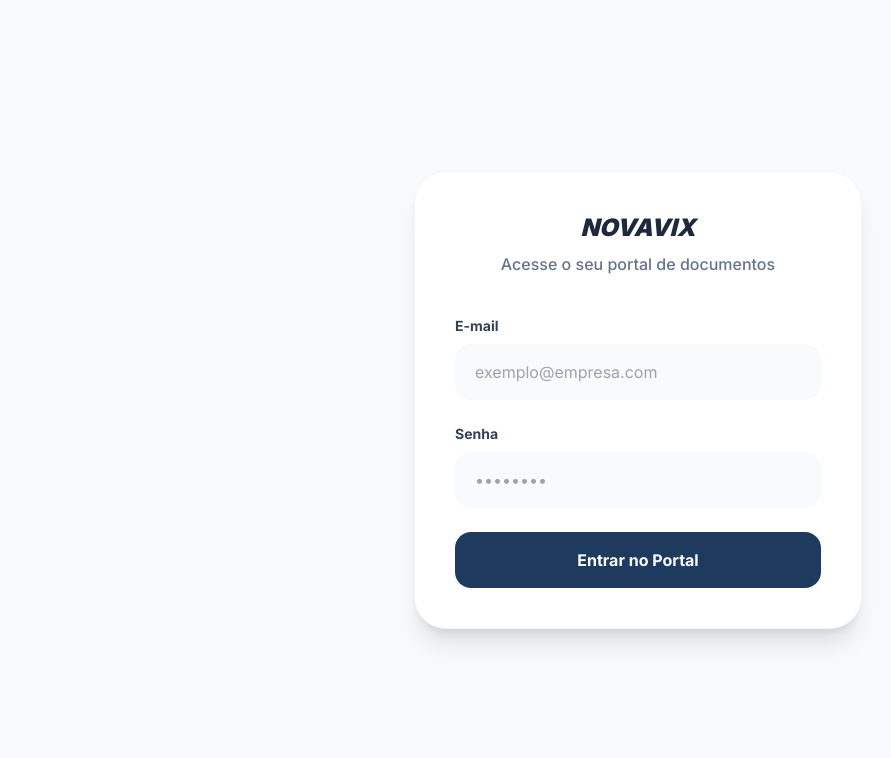
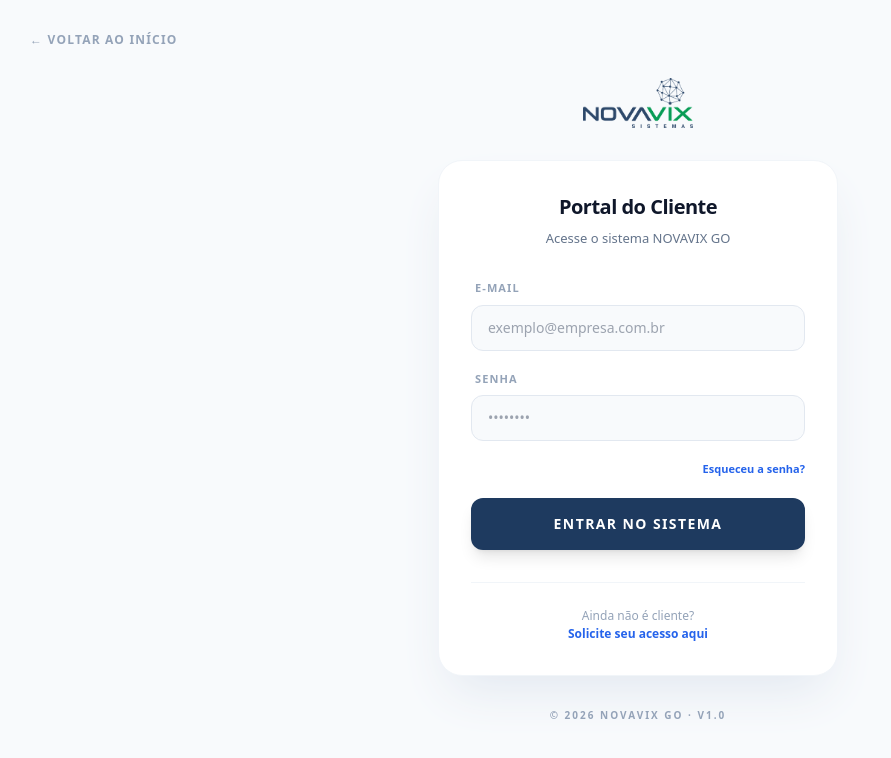
Before and after one commit to InfraNvix/novavix-site, a Next.js app: page /login in a window 1280 px wide. Shown: the top 758 px of the page, without its empty margins (2-893 px from the left). Built offline with nearby package versions, Linux system fonts and the light colour scheme; no server answers.

Commit message:
Update page.tsx

```diff
--- a/app/login/page.tsx
+++ b/app/login/page.tsx
@@ -1,79 +1,87 @@
-'use client'
-
-import { useState } from 'react'
-import { supabase } from '@/lib/supabaseClient'
-import { useRouter } from 'next/navigation'
+import Link from 'next/link';
+import Image from 'next/image';
 
 export default function LoginPage() {
-const [email, setEmail] = useState('')
-const [password, setPassword] = useState('')
-const [loading, setLoading] = useState(false)
-const [error, setError] = useState(null)
-const router = useRouter()
-
-const handleLogin = async (e: React.FormEvent) => {
-e.preventDefault()
-setLoading(true)
-setError(null)
-
-const { error } = await supabase.auth.signInWithPassword({
-  email,
-  password,
-})
-
-if (error) {
-  setError(error.message as any)
-  setLoading(false)
-} else {
-  router.push('/portal')
-}
-}
+  const azulNovavix = "#1E3A5F";
+  const azulClaro = "#3B82F6";
 
   return (
-<div className="min-h-screen bg-slate-50 flex items-center justify-center p-6">
-<div className="max-w-md w-full bg-white rounded-[32px] p-10 shadow-xl border border-slate-100">
-<div className="text-center mb-10">
-<h1 className="font-black text-2xl text-slate-800 italic mb-2">NOVAVIX</h1>
-<p className="text-slate-500 font-medium">Acesse o seu portal de documentos</p>
+    <div className="min-h-screen bg-slate-50 font-sans text-slate-800 flex flex-col justify-center items-center p-6">
+      {/* BOTÃO VOLTAR */}
+      <div className="absolute top-8 left-8">
+        <Link href="/" className="text-slate-400 hover:text-slate-600 flex items-center gap-2 text-xs font-bold uppercase tracking-widest transition-all">
+          ← Voltar ao Início
+        </Link>
       </div>
 
-    <form onSubmit={handleLogin} className="space-y-6">
+      <div className="w-full max-w-[400px]">
+        {/* LOGO NO LOGIN */}
+        <div className="flex justify-center mb-8">
+          <div className="relative w-[180px] h-[50px]">
+            <Image
+              src="/logo-novavix.png"
+              alt="Novavix"
+              fill
+              className="object-contain"
+              priority
+            />
+          </div>
+        </div>
+
+        {/* CARD DE LOGIN - ESCALA COMPACTA (85%) */}
+        <div className="bg-white rounded-[24px] shadow-2xl shadow-slate-200 border border-slate-100 p-8">
+          <div className="text-center mb-8">
+            <h1 className="text-xl font-extrabold text-slate-900 tracking-tight">Portal do Cliente</h1>
+            <p className="text-[13px] text-slate-500 mt-2 font-medium">Acesse o sistema NOVAVIX GO</p>
+          </div>
+
+          <form className="space-y-5">
             <div>
-        <label className="block text-sm font-bold text-slate-700 mb-2">E-mail</label>
+              <label className="block text-[11px] font-bold uppercase tracking-widest text-slate-400 mb-2 ml-1">E-mail</label>
               <input
                 type="email"
-          required
-          value={email}
-          onChange={(e) => setEmail(e.target.value)}
-          className="w-full px-5 py-4 rounded-2xl bg-slate-50 border-none focus:ring-2 focus:ring-teal-500 outline-none transition-all"
-          placeholder="exemplo@empresa.com"
+                placeholder="exemplo@empresa.com.br"
+                className="w-full px-4 py-3 rounded-xl bg-slate-50 border border-slate-200 text-sm focus:outline-none focus:ring-2 focus:ring-blue-500/20 focus:border-blue-500 transition-all"
               />
             </div>
 
             <div>
-        <label className="block text-sm font-bold text-slate-700 mb-2">Senha</label>
+              <label className="block text-[11px] font-bold uppercase tracking-widest text-slate-400 mb-2 ml-1">Senha</label>
               <input
                 type="password"
-          required
-          value={password}
-          onChange={(e) => setPassword(e.target.value)}
-          className="w-full px-5 py-4 rounded-2xl bg-slate-50 border-none focus:ring-2 focus:ring-teal-500 outline-none transition-all"
                 placeholder="••••••••"
+                className="w-full px-4 py-3 rounded-xl bg-slate-50 border border-slate-200 text-sm focus:outline-none focus:ring-2 focus:ring-blue-500/20 focus:border-blue-500 transition-all"
               />
             </div>
 
-      {error && <p className="text-red-500 text-sm font-medium text-center bg-red-50 p-3 rounded-xl">{error}</p>}
-
+            <div className="flex justify-end">
+              <Link href="#" className="text-[11px] font-bold text-blue-600 hover:underline">Esqueceu a senha?</Link>
+            </div>
 
             <button
               type="submit"
-      disabled={loading}
-      className="w-full bg-[#1E3A5F] text-white py-4 rounded-2xl font-bold hover:opacity-90 transition-all active:scale-[0.98]"
+              className="w-full text-white py-4 rounded-xl font-bold text-sm uppercase tracking-widest transition-all shadow-lg hover:-translate-y-0.5 active:scale-95"
+              style={{ backgroundColor: azulNovavix }}
             >
-      {loading ? 'Entrando...' : 'Entrar no Portal'}
+              Entrar no Sistema
             </button>
           </form>
+
+          <div className="mt-8 pt-6 border-t border-slate-100 text-center">
+            <p className="text-[12px] text-slate-400">
+              Ainda não é cliente? <br />
+              <Link href="https://wa.me/5527992655561" className="text-blue-600 font-bold hover:underline">Solicite seu acesso aqui</Link>
+            </p>
           </div>
         </div>
-)
+
+        {/* RODAPÉ DO LOGIN */}
+        <div className="mt-8 text-center">
+          <p className="text-[10px] text-slate-400 font-bold uppercase tracking-[0.2em]">
+            © 2026 NOVAVIX GO · v1.0
+          </p>
+        </div>
+      </div>
+    </div>
+  );
 }
```
Lines whose indentation alone changed are shown as unchanged.
